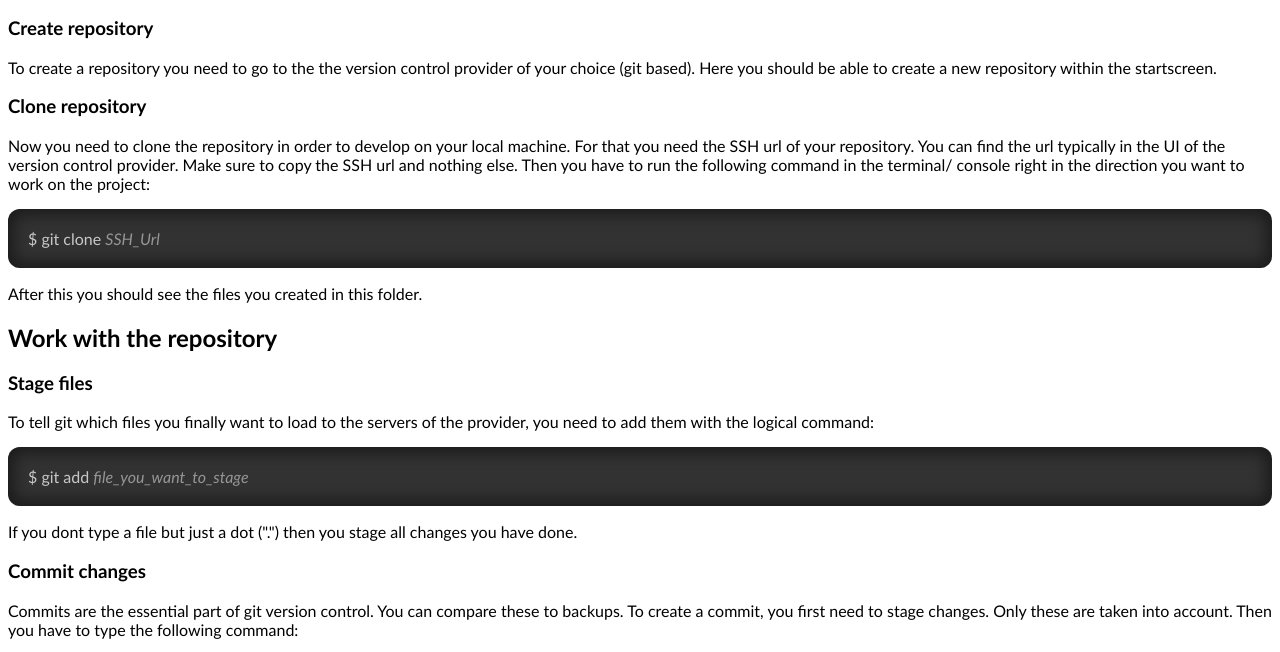
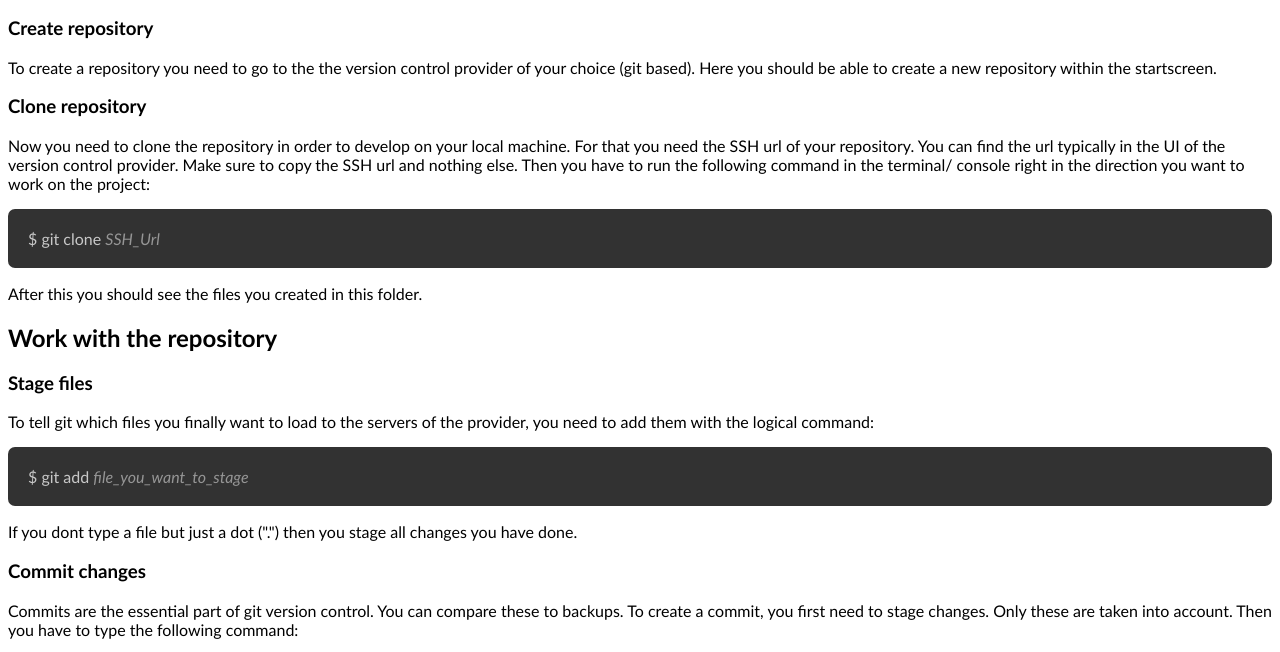
Before and after one commit to IncredibleRacoon/cheatSheet, a plain HTML site: page index.html in a window 1280 px wide. Shown: the part 114-766 px from the top of the page. Drawn offline with Linux system fonts and the light colour scheme.

Commit message:
Change terminalCode style

```diff
--- a/style.css
+++ b/style.css
@@ -5,10 +5,8 @@
 .terminalCode {
     background-color: rgba(50, 50, 50, 1);
     padding: 20px;
-    border-radius: 12px;
+    border-radius: 7px;
     color: rgba(200, 200, 200, 1);
-    -webkit-box-shadow: inset 0px 0px 15px 6px rgba(0,0,0,0.46);
-    box-shadow: inset 0px 0px 15px 6px rgba(0,0,0,0.46);
 }
 .terminalCode > i {
     color: rgba(150, 150, 150, 1);
```
